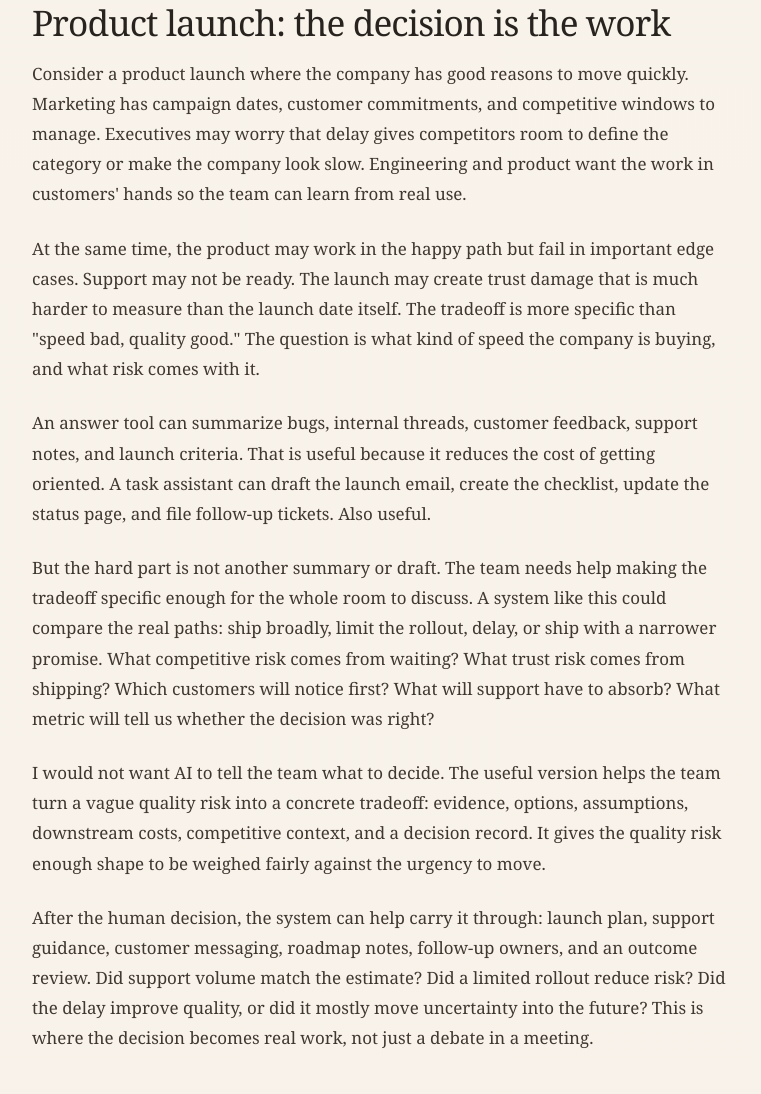
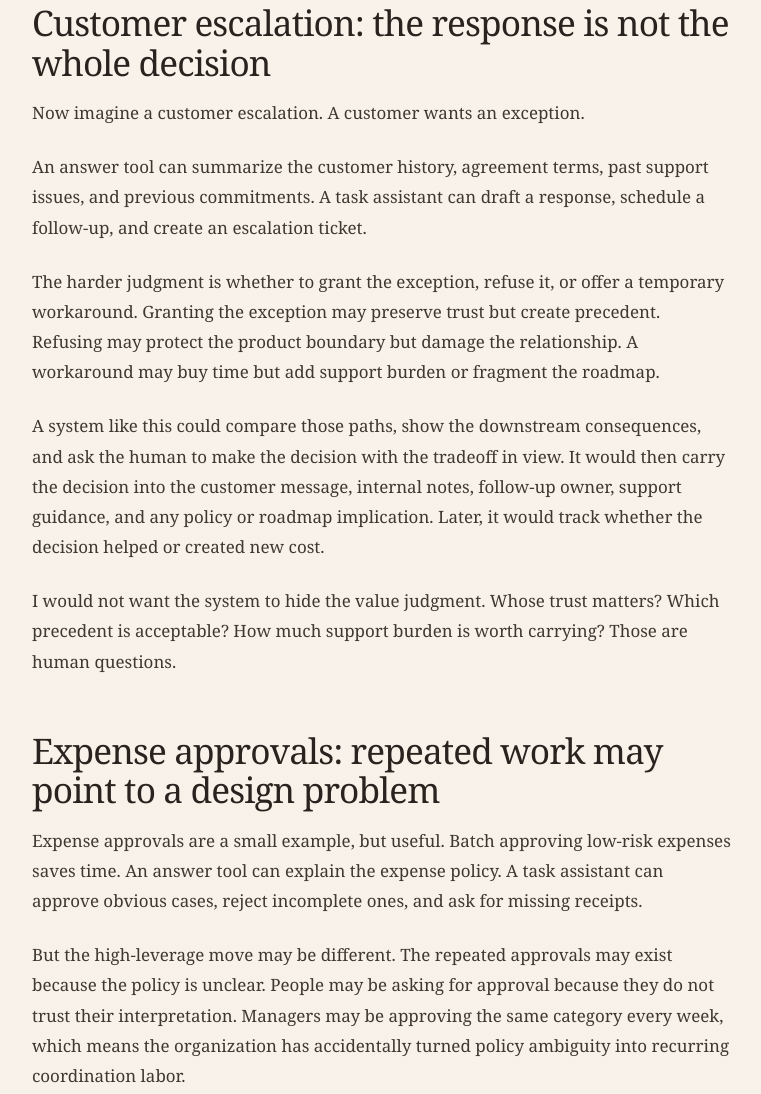
Before and after one commit to danielchu83/personalweb, a plain HTML site: page articles/ai-features-are-not-ai-leverage.html in a window 1280 px wide. Shown: the part 7101-8195 px from the top of the page, without its empty margins (258-1019 px from the left). Drawn offline with Linux system fonts and the light colour scheme.

Commit message:
Trim repetitive AI leverage examples

```diff
--- a/articles/ai-features-are-not-ai-leverage.html
+++ b/articles/ai-features-are-not-ai-leverage.html
@@ -344,56 +344,6 @@
             the possible consequences before making the call.
           </p>
 
-          <h2>Product launch: the decision is the work</h2>
-          <p>
-            Consider a product launch where the company has good reasons to move
-            quickly. Marketing has campaign dates, customer commitments, and
-            competitive windows to manage. Executives may worry that delay gives
-            competitors room to define the category or make the company look
-            slow. Engineering and product want the work in customers' hands so
-            the team can learn from real use.
-          </p>
-          <p>
-            At the same time, the product may work in the happy path but fail in
-            important edge cases. Support may not be ready. The launch may create
-            trust damage that is much harder to measure than the launch date
-            itself. The tradeoff is more specific than "speed bad, quality
-            good." The question is what kind of speed the company is buying, and
-            what risk comes with it.
-          </p>
-          <p>
-            An answer tool can summarize bugs, internal threads, customer
-            feedback, support notes, and launch criteria. That is useful because
-            it reduces the cost of getting oriented. A task assistant can draft
-            the launch email, create the checklist, update the status page, and
-            file follow-up tickets. Also useful.
-          </p>
-          <p>
-            But the hard part is not another summary or draft. The team needs
-            help making the tradeoff specific enough for the whole room to
-            discuss. A system like this could compare the real paths: ship
-            broadly, limit the rollout, delay, or ship with a narrower promise.
-            What competitive risk comes from waiting? What trust risk comes from
-            shipping? Which customers will notice first? What will support have
-            to absorb? What metric will tell us whether the decision was right?
-          </p>
-          <p>
-            I would not want AI to tell the team what to decide. The useful
-            version helps the team turn a vague quality risk into a concrete
-            tradeoff: evidence, options, assumptions, downstream
-            costs, competitive context, and a decision record. It gives the
-            quality risk enough shape to be weighed fairly against the urgency
-            to move.
-          </p>
-          <p>
-            After the human decision, the system can help carry it through:
-            launch plan, support guidance, customer messaging, roadmap notes,
-            follow-up owners, and an outcome review. Did support volume match the
-            estimate? Did a limited rollout reduce risk? Did the delay improve
-            quality, or did it mostly move uncertainty into the future? This is
-            where the decision becomes real work, not just a debate in a meeting.
-          </p>
-
           <h2>Customer escalation: the response is not the whole decision</h2>
           <p>
             Now imagine a customer escalation. A customer wants an exception.
@@ -478,34 +428,6 @@
             The useful shift is catching the hidden ambiguity before the
             organization spends weeks executing different plans under the same
             label.
-          </p>
-
-          <h2>Hiring and resource allocation: headcount may not be the bottleneck</h2>
-          <p>
-            Resource planning is another place where the obvious task may not be
-            the highest-leverage task. A team thinks it needs more headcount.
-          </p>
-          <p>
-            An answer tool can summarize the hiring plan, open roles, workload,
-            and project commitments. A task assistant can draft a job
-            description, create an interview plan, and schedule loops.
-          </p>
-          <p>
-            But the bottleneck may not be headcount. Ownership may be unclear.
-            The team may be blocked on a dependency. There may be too many
-            priorities. Sequencing may be poor. One decision from another group
-            may unlock more than two new hires.
-          </p>
-          <p>
-            A system like this could help compare paths: hiring, cutting scope,
-            changing ownership, resolving a dependency, or resequencing work. It
-            would not decide alone. But it could make the bottleneck question
-            harder to skip.
-          </p>
-          <p>
-            That is the shift. The model can help create the job description. I
-            would want the product to ask whether the job description is the
-            right thing to create.
           </p>
 
           <h2>The human moves from labor to judgment</h2>
```
